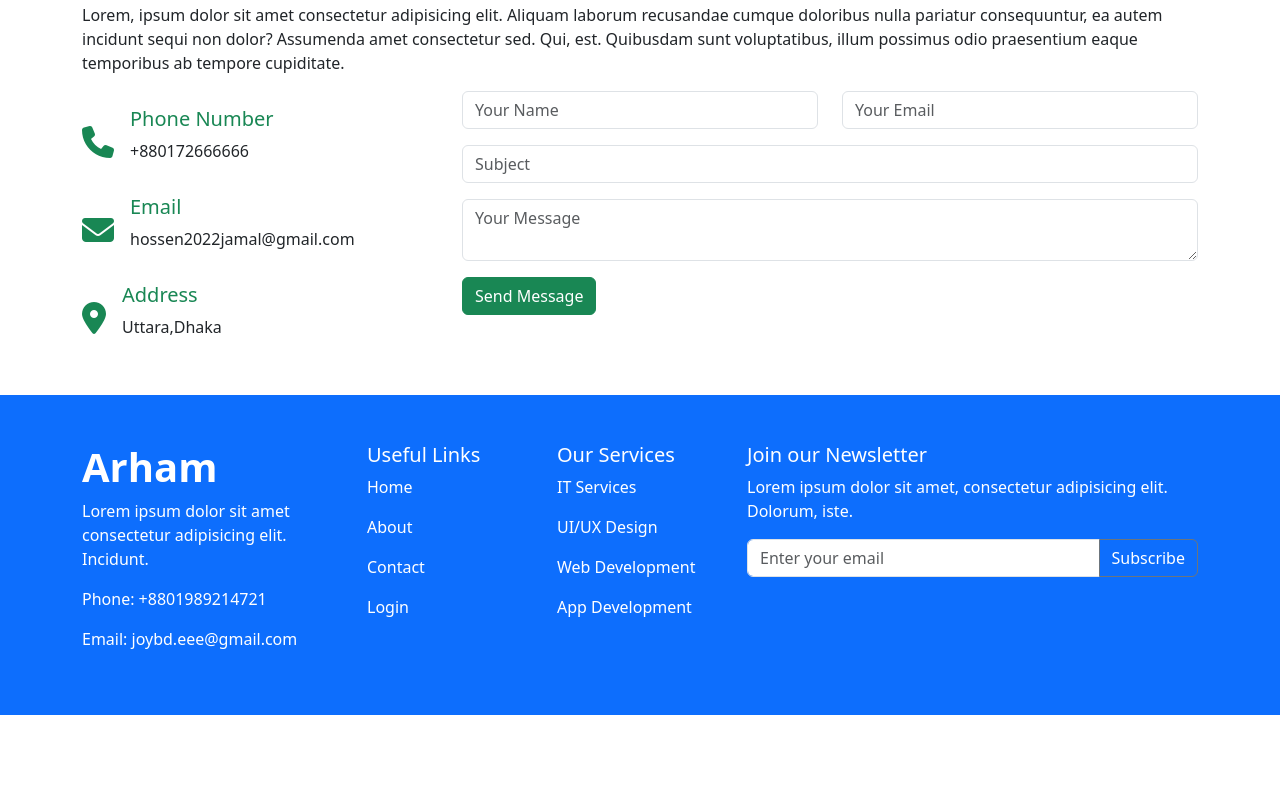
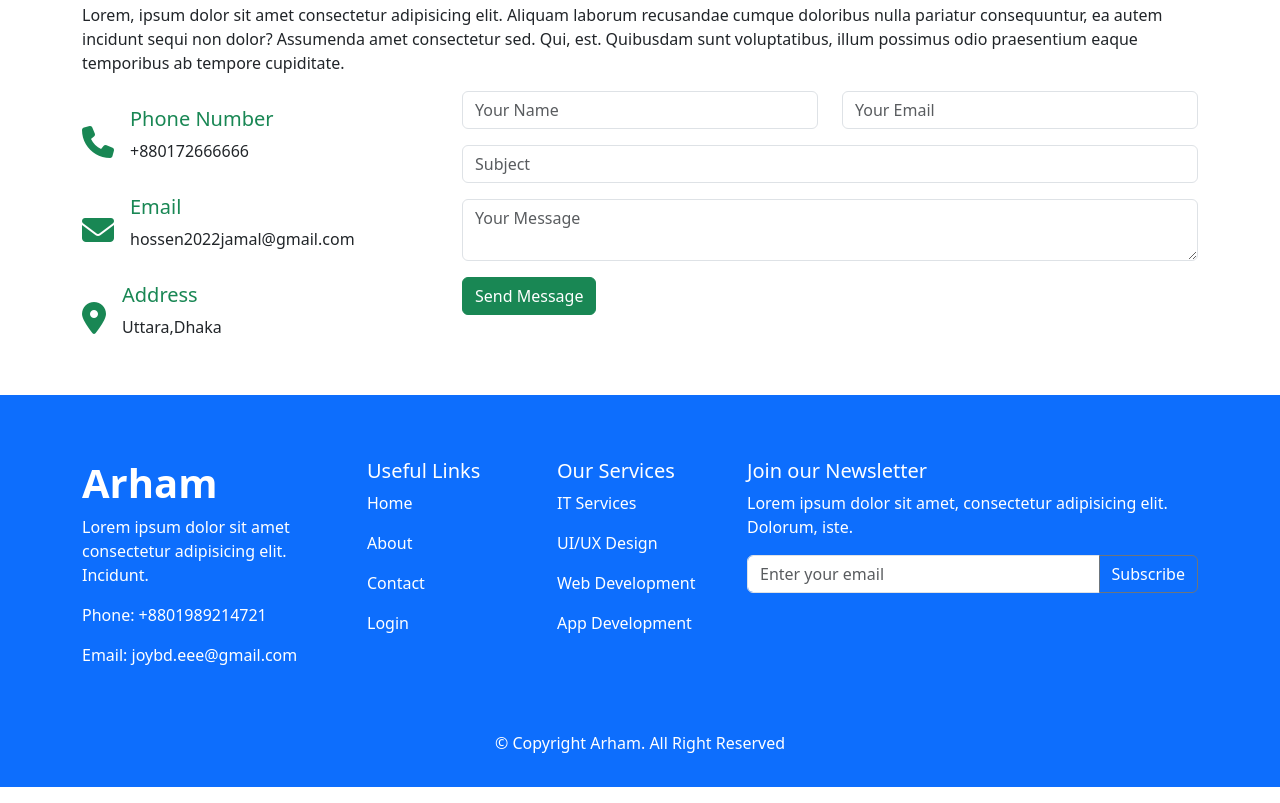
Before and after one commit to kamruzzaman22874/Bootstrap-concepcual-session, a plain HTML site: page index.html in a window 1280 px wide. Shown: the part 3133-3936 px from the top of the page. Before the commit the page ends 3848 px from the top, so only its background shows below. Drawn offline with nearby package versions, Linux system fonts and the light colour scheme.

Commit message:
added footer section

```diff
--- a/index.html
+++ b/index.html
@@ -399,7 +399,7 @@
             </section>
 		</main>
 
-        <footer class="bg-primary">
+        <footer class="bg-primary mb-3 py-3">
            <div class="container py-5">
              <div class="row">
                 <div class="col-md-3 text-white">
@@ -433,6 +433,10 @@
                 </div>
             </div>
            </div>
+
+           <div class="text-center text-white">
+            <p>&copy; Copyright Arham. All Right Reserved</p>
+           </div>
         </footer>
 
 		<script
```
